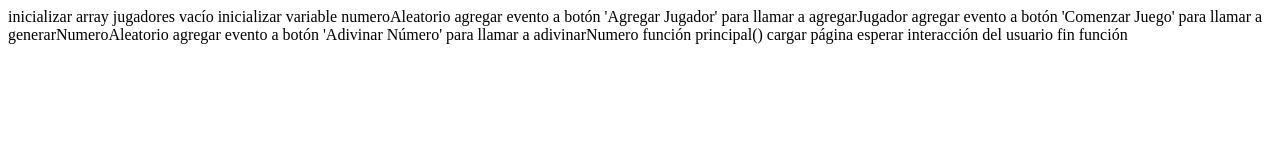
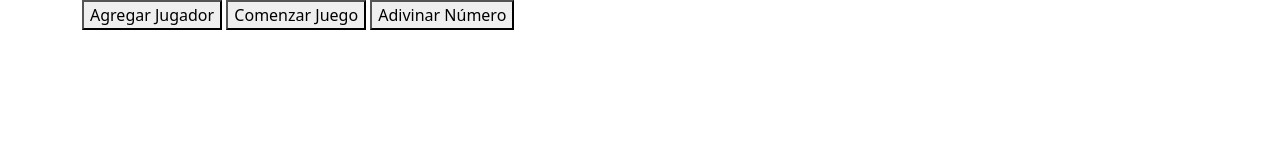
Before and after one commit to jordannadelahozarmijo/grupo14-master, a plain HTML site: page Rodrigo Isla Practica de Consolidacion/Repaso M3S9 EJERCICIO 2/src/index.html in a window 1280 px wide. Drawn offline with nearby package versions, Linux system fonts and the light colour scheme.

Commit message:
Agregando cambios html

```diff
--- a/Rodrigo Isla Practica de Consolidacion/Repaso M3S9 EJERCICIO 2/src/index.html
+++ b/Rodrigo Isla Practica de Consolidacion/Repaso M3S9 EJERCICIO 2/src/index.html
@@ -3,21 +3,29 @@
 <head>
     <meta charset="UTF-8">
     <meta name="viewport" content="width=device-width, initial-scale=1.0">
-    <title>Document</title>
+    <title>Juego M3S9</title>
+    <!-- <link rel="stylesheet" href="https://stackpath.bootstrapcdn.com/bootstrap/4.5.2/css/bootstrap.min.css"> -->
+    <link href="https://cdn.jsdelivr.net/npm/bootstrap@5.3.3/dist/css/bootstrap.min.css" rel="stylesheet" integrity="sha384-QWTKZyjpPEjISv5WaRU9OFeRpok6YctnYmDr5pNlyT2bRjXh0JMhjY6hW+ALEwIH" crossorigin="anonymous">
+     <!-- Font Awesome CSS para iconos -->
+    <link rel="stylesheet" href="https://cdnjs.cloudflare.com/ajax/libs/font-awesome/5.15.4/css/all.min.css">
+    <!-- Estilos personalizados -->
+    <link rel="stylesheet" href="../assets/css/main.css">
 </head>
 <body>
 
-    inicializar array jugadores vacío
-inicializar variable numeroAleatorio
+    <div class="container">
+        <div class="col">
+            <button onclick="agregarJugador">Agregar Jugador</button>
+            <button onclick="generarNumeroAleatorio">Comenzar Juego</button>
+            <button onclick="adivinarNumero">Adivinar Número</button>
+        </div>
+    </div>
 
-agregar evento a botón 'Agregar Jugador' para llamar a agregarJugador
-agregar evento a botón 'Comenzar Juego' para llamar a generarNumeroAleatorio
-agregar evento a botón 'Adivinar Número' para llamar a adivinarNumero
-
-función principal()
-    cargar página
-    esperar interacción del usuario
-fin función
+    <!-- Scripts, Bootstrap y jQuery -->
+    <script src="https://code.jquery.com/jquery-3.7.1.min.js"></script>
+    <script src="https://cdn.jsdelivr.net/npm/@popperjs/core@2.9.1/dist/umd/popper.min.js"></script>
+    <script src="https://cdn.jsdelivr.net/npm/bootstrap@5.3.3/dist/js/bootstrap.bundle.min.js" integrity="sha384-YvpcrYf0tY3lHB60NNkmXc5s9fDVZLESaAA55NDzOxhy9GkcIdslK1eN7N6jIeHz" crossorigin="anonymous"></script>
+    <script src="../assets/js/main.js"></script>
 
 </body>
 </html>
```
